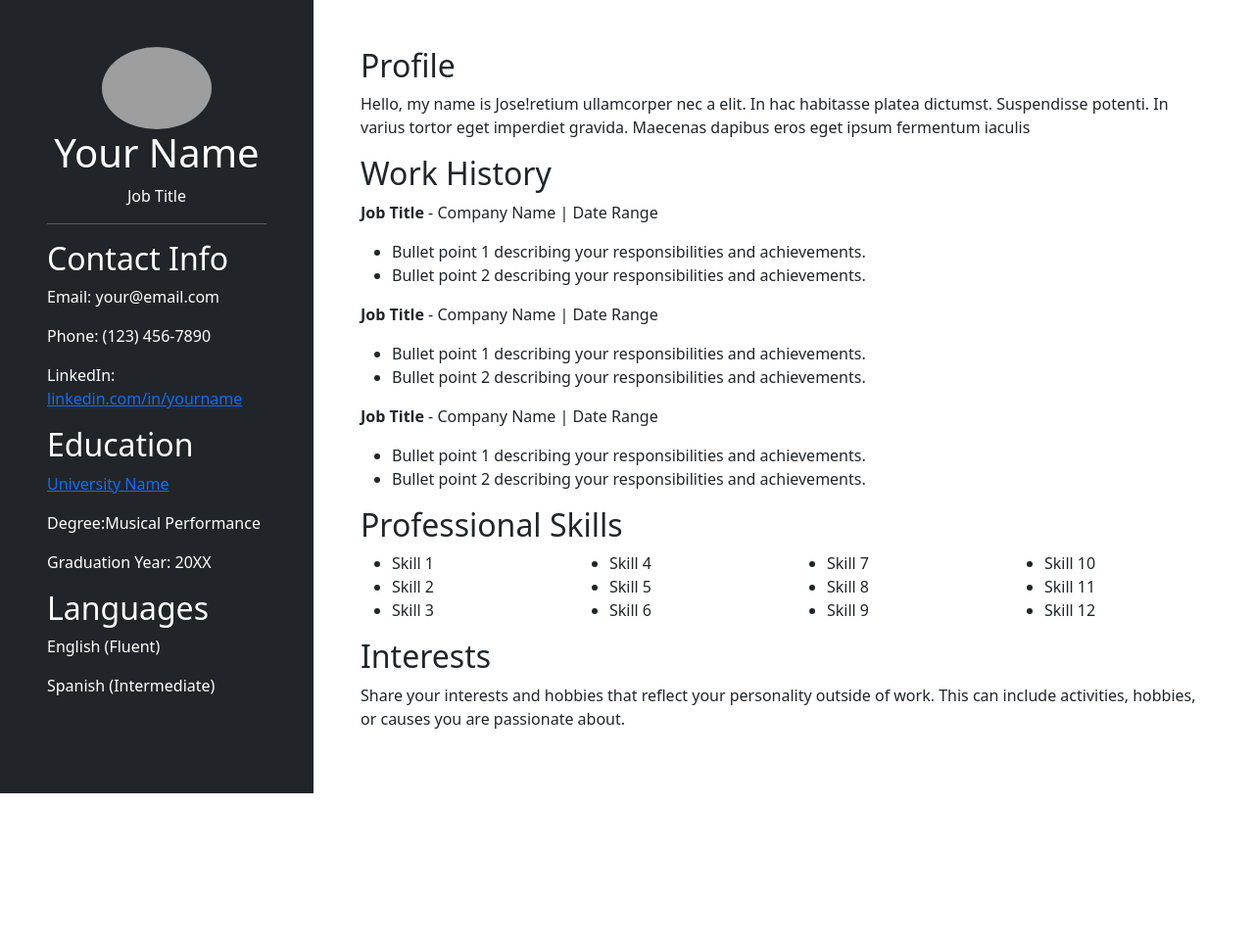
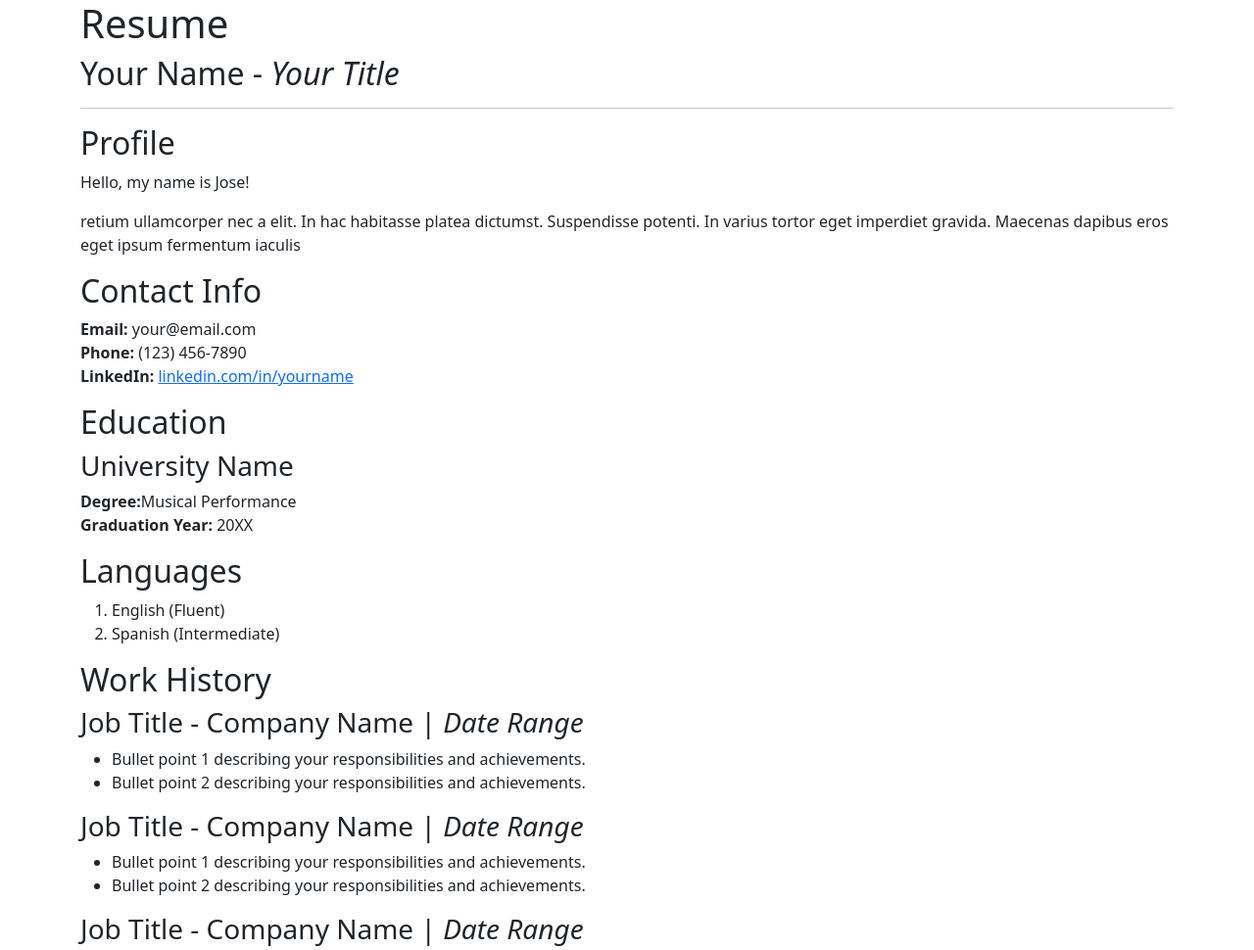
Before and after one commit to Carranco-Codes/HTML-Basics, a plain HTML site: page index.html in a window 1280 px wide. Shown: the top 970 px of the page at 98% size. Before the commit the page ends 810 px from the top, so only its background shows below. Drawn offline with nearby package versions, Linux system fonts and the light colour scheme; grey boxes are pictures that could not be loaded.

Commit message:
add text and unformatted file

```diff
--- a/index.html
+++ b/index.html
@@ -3,109 +3,77 @@
 <head>
     <meta charset="UTF-8">
     <meta name="viewport" content="width=device-width, initial-scale=1.0">
-    <title>Your Name - cdResume</title>
     <link href="https://cdn.jsdelivr.net/npm/bootstrap@5.3.2/dist/css/bootstrap.min.css" rel="stylesheet" integrity="sha384-T3c6CoIi6uLrA9TneNEoa7RxnatzjcDSCmG1MXxSR1GAsXEV/Dwwykc2MPK8M2HN" crossorigin="anonymous">
+    <title>Your Name - Resume</title>
 </head>
-<body>
-    <div class="container-fluid">
-        <div class="row">
-            <!-- Left Column -->
-            <div class="col-md-3 p-5 text-bg-dark">
-                <div class="text-center">
-                    <img src="https://josecarranco.com/images/profile-photo.jpg" alt="Your Name" class="w-50 rounded-circle">
-                    <h1>Your Name</h1>
-                    <p>Job Title</p>
-                </div>
+<body class="container">
+    <h1>Resume</h1>
+    <h2>Your Name - <em>Your Title</em></h2>
     <hr>
-                <div class="contact-info">
+    <h2>Profile</h2>
+    <p>Hello, my name is Jose!</p>
+    <p>retium ullamcorper nec a elit. In hac habitasse platea dictumst. Suspendisse potenti. In varius tortor eget imperdiet gravida. Maecenas dapibus eros eget ipsum fermentum iaculis</p>
+
     <h2>Contact Info</h2>
-                    <p>Email: your@email.com</p>
-                    <p>Phone: (123) 456-7890</p>
-                    <p>LinkedIn: <a href="https://www.linkedin.com/in/yourname" target="_blank">linkedin.com/in/yourname</a></p>
-                </div>
-                <div class="education">
+    <p><strong>Email:</strong> your@email.com<br/>
+    <strong>Phone:</strong> (123) 456-7890<br/>
+    <strong>LinkedIn:</strong> <a href="https://www.linkedin.com/in/yourname" target="_blank">linkedin.com/in/yourname</a></p>
+
     <h2>Education</h2>
-                    <p><a href="about.html">University Name</a></p>
-                    <p>Degree:Musical Performance</p>
-                    <p>Graduation Year: 20XX</p>
-                </div>
-                <div class="languages">
+    <h3>University Name</h3>
+    <p><strong>Degree:</strong>Musical Performance<br/>
+    <strong>Graduation Year:</strong> 20XX</p>
+
     <h2>Languages</h2>
-                    <p>English (Fluent)</p>
-                    <p>Spanish (Intermediate)</p>
-                </div>
-            </div>
+    <ol>
+      <li>English (Fluent)</li>
+      <li>Spanish (Intermediate)</li>
+    </ol>
 
-            <!-- Right Column -->
-            <div class="col-md-9 p-5">
-                <div class="profile">
-                    <h2>Profile</h2>
-                    <p>Hello, my name is Jose!retium ullamcorper nec a elit. In hac habitasse platea dictumst. Suspendisse potenti. In varius tortor eget imperdiet gravida. Maecenas dapibus eros eget ipsum fermentum iaculis</p>
-                </div>
-                <div class="work-history">
     <h2>Work History</h2>
-                    <p><strong>Job Title</strong> - Company Name | Date Range</p>
+    <h3>Job Title - Company Name | <em>Date Range</em></h3>
+
     <ul>
       <li>Bullet point 1 describing your responsibilities and achievements.</li>
       <li>Bullet point 2 describing your responsibilities and achievements.</li>
-                        <!-- Add more work experience entries as needed -->
     </ul>
 
-                    <p><strong>Job Title</strong> - Company Name | Date Range</p>
+
+    <h3>Job Title - Company Name | <em>Date Range</em></h3>
     <ul>
       <li>Bullet point 1 describing your responsibilities and achievements.</li>
       <li>Bullet point 2 describing your responsibilities and achievements.</li>
-                        <!-- Add more work experience entries as needed -->
     </ul>
 
-                    <p><strong>Job Title</strong> - Company Name | Date Range</p>
+
+
+    <h3>Job Title - Company Name | <em>Date Range</em></h3>
     <ul>
       <li>Bullet point 1 describing your responsibilities and achievements.</li>
       <li>Bullet point 2 describing your responsibilities and achievements.</li>
-                        <!-- Add more work experience entries as needed -->
     </ul>
 
-                </div>
-                <div class="professional-skills">
     <h2>Professional Skills</h2>
-                    <div class="row">
-                      <div class="col-md-3">
+
     <ul>
       <li>Skill 1</li>
       <li>Skill 2</li>
       <li>Skill 3</li>
-                        </ul>
-                      </div>
-                      <div class="col-md-3">
-                        <ul>
       <li>Skill 4</li>
       <li>Skill 5</li>
       <li>Skill 6</li>
-                        </ul>
-                      </div>
-                      <div class="col-md-3">
-                        <ul>
       <li>Skill 7</li>
       <li>Skill 8</li>
       <li>Skill 9</li>
-                        </ul>
-                      </div>
-                      <div class="col-md-3">
-                        <ul>
       <li>Skill 10</li>
       <li>Skill 11</li>
       <li>Skill 12</li>
     </ul>
-                      </div>
-                  </div>
-                </div>
-                <div class="interests">
+
     <h2>Interests</h2>
-                    <p>Share your interests and hobbies that reflect your personality outside of work. This can include activities, hobbies, or causes you are passionate about.</p>
-                </div>
-            </div>
-        </div>
-    </div>
+    <p><q>Progress comes from finding better ways to do things. Don't be afraid of innovation. Don't be afraid of ideas that are not your own.</q></p>
+    <!-- <blockquote>Progress comes from finding better ways to do things. Don't be afraid of innovation. Don't be afraid of ideas that are not your own.</blockquote> -->
+    <cite>The information above was created for an html project <a href="mailto:test@test.com">contact me</a> for more information.</cite>
   <script src="https://cdn.jsdelivr.net/npm/bootstrap@5.3.2/dist/js/bootstrap.bundle.min.js" integrity="sha384-C6RzsynM9kWDrMNeT87bh95OGNyZPhcTNXj1NW7RuBCsyN/o0jlpcV8Qyq46cDfL" crossorigin="anonymous"></script>
 </body>
 </html>
```
Also changed, not shown: file-without-text-tags.html (added, +66 -0 lines). Lines whose indentation alone changed are shown as unchanged.
